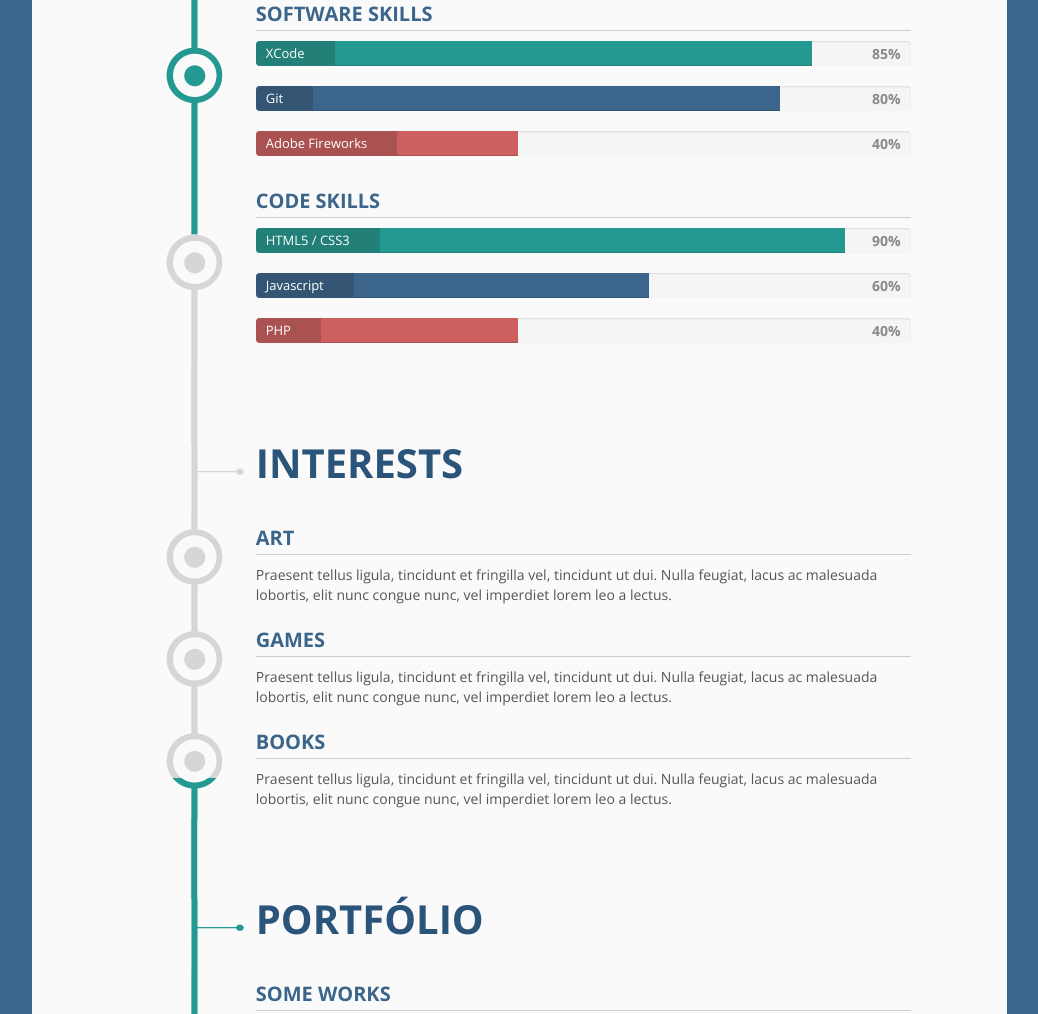
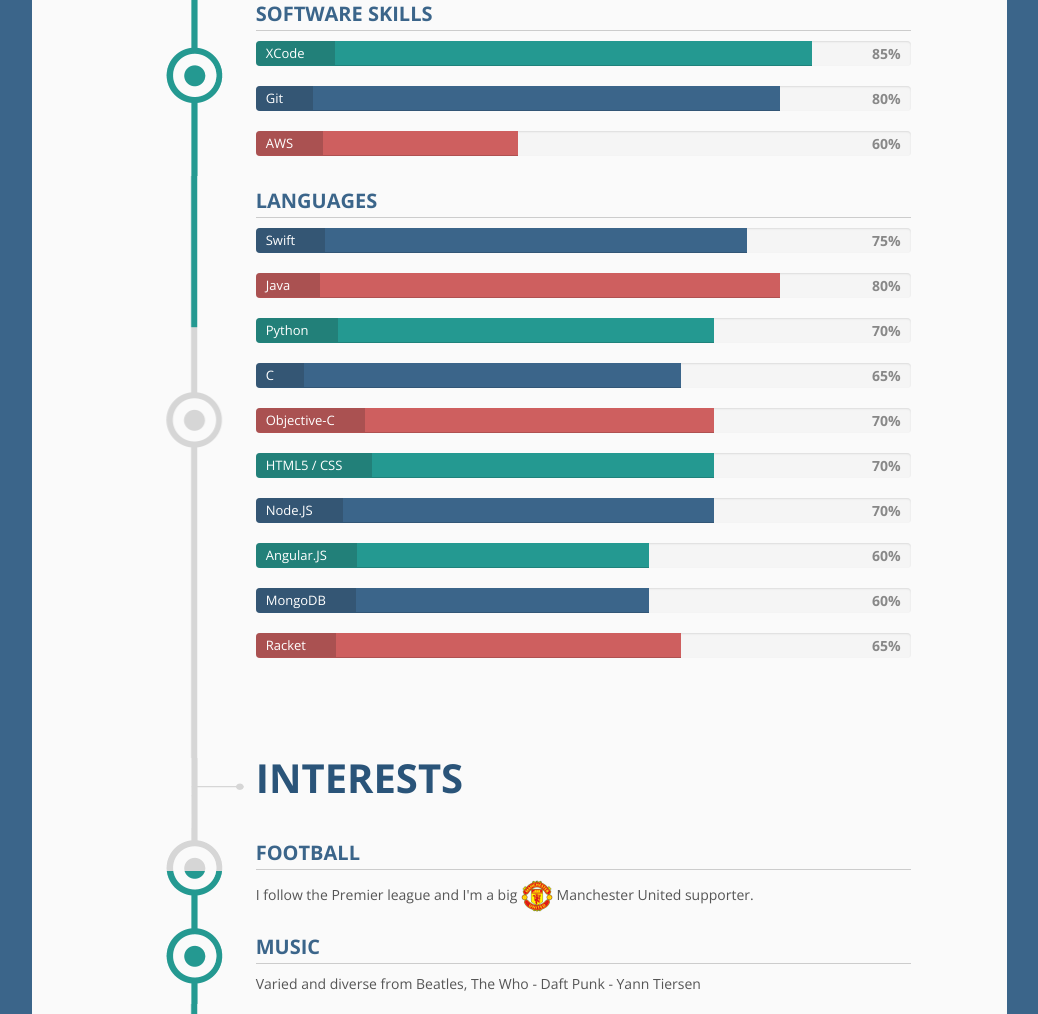
Before and after one commit to Dhanush1992/Thotadur_Divakara-Dhanush-webdev, a website: page public/index.html in a window 1280 px wide. Shown: the part 1982-2996 px from the top of the page, without its empty margins (218-1256 px from the left). Drawn offline with nearby package versions, Linux system fonts and the light colour scheme.

Commit message:
UPdated personal page

```diff
--- a/public/index.html
+++ b/public/index.html
@@ -65,6 +65,8 @@
     <!--<link href="css/theme-builder.css" rel="stylesheet">-->
     <!-- Theme Styles -->
     <!-- / CSS Files
+
+
     ========================================================= -->
 
 
@@ -341,6 +343,7 @@
                                     <h3 class="section-item-title-1">Find Me On</h3>
                                     <!-- /Subtitle -->
                                     <!-- content -->
+                                    <i class="fa fa-facebook-official" aria-hidden="true"></i>
                                     <a href="#" class="btn btn-default"><i class="fa fa-facebook"></i></a>
                                     <a href="#" class="btn btn-default"><i class="fa fa-twitter"></i></a>
                                     <a href="#" class="btn btn-default"><i class="fa fa-linkedin"></i></a>
@@ -623,14 +626,16 @@
                                         <!-- item-list -->
                                         <li>
                                             <div class="progress">
-                                                <div class="progress-bar progress-bar-3" data-percent="40%" role="progressbar" style="width: 40%;">
-                                                    <span class="sr-only">40% Complete</span>
+                                                <div class="progress-bar progress-bar-3" data-percent="60%" role="progressbar" style="width: 40%;">
+                                                    <span class="sr-only">60% Complete</span>
                                                 </div>
-                                                <span class="progress-type">Adobe Fireworks</span>
-                                                <span class="progress-completed">40%</span>
+                                                <span class="progress-type">AWS</span>
+                                                <span class="progress-completed">60%</span>
                                             </div>
                                         </li>
                                         <!-- /item list -->
+
+
                                     </ul>
                                     <!-- /Content -->
                                 </div>
@@ -652,28 +657,94 @@
                             <div class="col-md-8 content-wrap bg1">
                                 <div class="line-content">
                                     <!-- Subtitle -->
-                                    <h3 class="section-item-title-1">Code Skills</h3>
+                                    <h3 class="section-item-title-1">Languages</h3>
                                     <!-- /Subtitle -->
                                     <!-- content -->
                                     <ul class="skills-list">
                                         <!-- item-list -->
                                         <li>
                                             <div class="progress">
-                                                <div class="progress-bar" data-percent="90%" role="progressbar" style="width: 90%;">
-                                                    <span class="sr-only">90% Complete</span>
+                                                <div class="progress-bar progress-bar-2" data-percent="75%" role="progressbar" style="width: 75%">
+                                                    <span class="sr-only">75% Complete</span>
                                                 </div>
-                                                <span class="progress-type">HTML5 / CSS3</span>
-                                                <span class="progress-completed">90%</span>
+                                                <span class="progress-type">Swift</span>
+                                                <span class="progress-completed">75%</span>
                                             </div>
                                         </li>
                                         <!-- /item list -->
                                         <!-- item-list -->
                                         <li>
                                             <div class="progress">
-                                                <div class="progress-bar progress-bar-2" data-percent="60%" role="progressbar" style="width: 60%;">
+                                                <div class="progress-bar progress-bar-3" data-percent="80%" role="progressbar" style="width: 80%">
+                                                    <span class="sr-only">80% Complete</span>
+                                                </div>
+                                                <span class="progress-type">Java</span>
+                                                <span class="progress-completed">80%</span>
+                                            </div>
+                                        </li>
+                                        <!-- /item list -->
+                                        <!-- item-list -->
+                                        <li>
+                                            <div class="progress">
+                                                <div class="progress-bar" data-percent="70%" role="progressbar" style="width: 70%">
+                                                    <span class="sr-only">70% Complete</span>
+                                                </div>
+                                                <span class="progress-type">Python</span>
+                                                <span class="progress-completed">70%</span>
+                                            </div>
+                                        </li>
+                                        <!-- /item list -->
+                                        <!-- item-list -->
+                                        <li>
+                                            <div class="progress">
+                                                <div class="progress-bar progress-bar-2" data-percent="65%" role="progressbar" style="width: 65%">
+                                                    <span class="sr-only">65% Complete</span>
+                                                </div>
+                                                <span class="progress-type">C</span>
+                                                <span class="progress-completed">65%</span>
+                                            </div>
+                                        </li>
+                                        <!-- /item list -->
+                                        <!-- item-list -->
+                                        <li>
+                                            <div class="progress">
+                                                <div class="progress-bar progress-bar-3" data-percent="70%" role="progressbar" style="width: 70%">
+                                                    <span class="sr-only">70% Complete</span>
+                                                </div>
+                                                <span class="progress-type">Objective-C</span>
+                                                <span class="progress-completed">70%</span>
+                                            </div>
+                                        </li>
+                                        <!-- /item list -->
+                                        <!-- item-list -->
+                                        <li>
+                                            <div class="progress">
+                                                <div class="progress-bar" data-percent="70%" role="progressbar" style="width: 70%">
+                                                    <span class="sr-only">70% Complete</span>
+                                                </div>
+                                                <span class="progress-type">HTML5 / CSS</span>
+                                                <span class="progress-completed">70%</span>
+                                            </div>
+                                        </li>
+                                        <!-- /item list -->
+                                        <!-- item-list -->
+                                        <li>
+                                            <div class="progress">
+                                                <div class="progress-bar progress-bar-2" data-percent="70%" role="progressbar" style="width: 70%">
+                                                    <span class="sr-only">70% Complete</span>
+                                                </div>
+                                                <span class="progress-type">Node.JS</span>
+                                                <span class="progress-completed">70%</span>
+                                            </div>
+                                        </li>
+                                        <!-- /item list -->
+                                        <!-- item-list -->
+                                        <li>
+                                            <div class="progress">
+                                                <div class="progress-bar progress-bar-1" data-percent="60%" role="progressbar" style="width: 60%">
                                                     <span class="sr-only">60% Complete</span>
                                                 </div>
-                                                <span class="progress-type">Javascript</span>
+                                                <span class="progress-type">Angular.JS</span>
                                                 <span class="progress-completed">60%</span>
                                             </div>
                                         </li>
@@ -681,11 +752,22 @@
                                         <!-- item-list -->
                                         <li>
                                             <div class="progress">
-                                                <div class="progress-bar progress-bar-3" data-percent="40%" role="progressbar" style="width: 40%;">
-                                                    <span class="sr-only">40% Complete</span>
+                                                <div class="progress-bar progress-bar-2" data-percent="60%" role="progressbar" style="width: 60%">
+                                                    <span class="sr-only">60% Complete</span>
                                                 </div>
-                                                <span class="progress-type">PHP</span>
-                                                <span class="progress-completed">40%</span>
+                                                <span class="progress-type">MongoDB</span>
+                                                <span class="progress-completed">60%</span>
+                                            </div>
+                                        </li>
+                                        <!-- /item list -->
+                                        <!-- item-list -->
+                                        <li>
+                                            <div class="progress">
+                                                <div class="progress-bar progress-bar-3" data-percent="65%" role="progressbar" style="width: 65%">
+                                                    <span class="sr-only">65% Complete</span>
+                                                </div>
+                                                <span class="progress-type">Racket</span>
+                                                <span class="progress-completed">65%</span>
                                             </div>
                                         </li>
                                         <!-- /item list -->
@@ -744,10 +826,10 @@
                             <div class="col-md-8 content-wrap bg1">
                                 <div class="line-content">
                                     <!-- Subtitle -->
-                                    <h3 class="section-item-title-1">Art</h3>
+                                    <h3 class="section-item-title-1">Football</h3>
                                     <!-- /Subtitle -->
                                     <!-- content -->
-                                    <p>Praesent tellus ligula, tincidunt et fringilla vel, tincidunt ut dui. Nulla feugiat, lacus ac malesuada lobortis, elit nunc congue nunc, vel imperdiet lorem leo a lectus.</p>
+                                    <p>I follow the Premier league and I'm a big <img src="img/Manchester-United-icon.png" alt=""> Manchester United supporter.</p>
                                     <!-- /Content -->
                                 </div>
                             </div>
@@ -768,10 +850,10 @@
                             <div class="col-md-8 content-wrap bg1">
                                 <div class="line-content">
                                     <!-- Subtitle -->
-                                    <h3 class="section-item-title-1">Games</h3>
+                                    <h3 class="section-item-title-1">Music</h3>
                                     <!-- /Subtitle -->
                                     <!-- content -->
-                                    <p>Praesent tellus ligula, tincidunt et fringilla vel, tincidunt ut dui. Nulla feugiat, lacus ac malesuada lobortis, elit nunc congue nunc, vel imperdiet lorem leo a lectus.</p>
+                                    <p> Varied and diverse from Beatles, The Who -  Daft Punk - Yann Tiersen</p>
                                     <!-- /Content -->
                                 </div>
                             </div>
@@ -782,29 +864,7 @@
                         </div>
                         <!-- /SECTION ITEM -->
 
-                        <!-- SECTION ITEM -->
-                        <div class="line row">
-                            <!-- Margin Collums (necessary for the timeline effect) -->
-                            <div class="col-md-1 bg1 timeline-space full-height hidden-sm hidden-xs"></div>
-                            <div class="col-md-2 timeline-progress hidden-sm hidden-xs full-height timeline-point "></div>
-                            <!-- /Margin Collums -->
-                            <!-- Item Content -->
-                            <div class="col-md-8 content-wrap bg1">
-                                <div class="line-content">
-                                    <!-- Subtitle -->
-                                    <h3 class="section-item-title-1">Books</h3>
-                                    <!-- /Subtitle -->
-                                    <!-- content -->
-                                    <p>Praesent tellus ligula, tincidunt et fringilla vel, tincidunt ut dui. Nulla feugiat, lacus ac malesuada lobortis, elit nunc congue nunc, vel imperdiet lorem leo a lectus.</p>
-                                    <!-- /Content -->
-                                </div>
-                            </div>
-                            <!-- /Item Content -->
-                            <!-- Margin Collum-->
-                            <div class="col-md-1 bg1 timeline-space full-height hidden-sm hidden-xs"></div>
-                            <!-- /Margin Collum-->
-                        </div>
-                        <!-- /SECTION ITEM -->
+
                     </section>
                     <!-- ==>> /SECTION: INTERESTS -->
 
```
Also changed, not shown: public/img/Manchester-United-icon.png (added).
